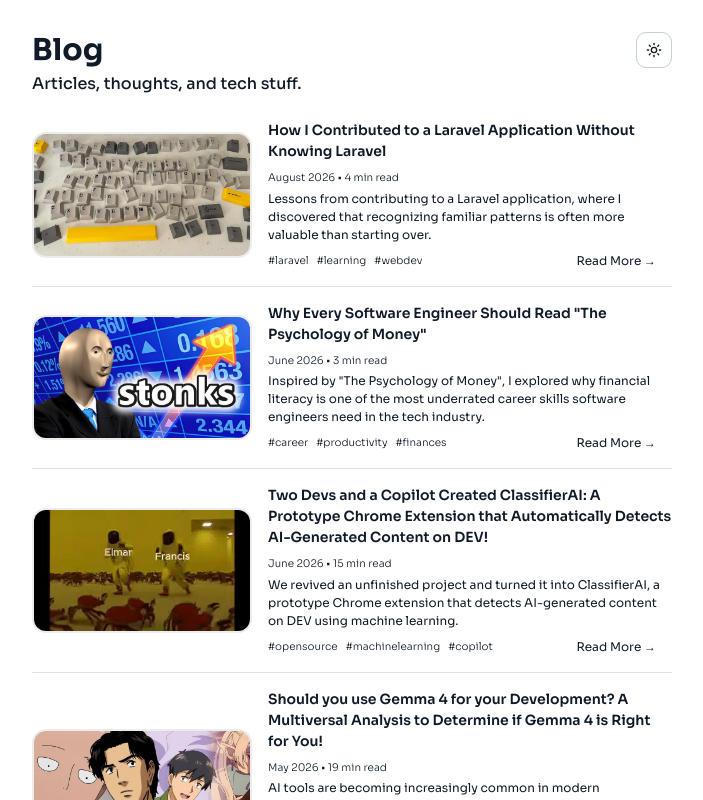
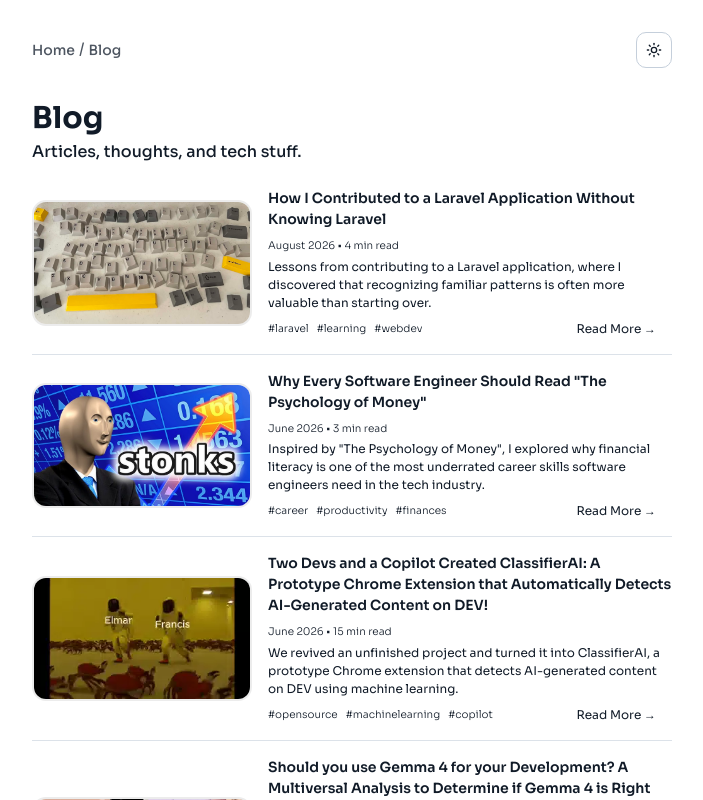
Before and after one commit to CodingWithJiro/elmarchavez, a Next.js app: page /blog in a window 1280 px wide. Shown: the top 800 px of the page, without its empty margins (288-991 px from the left). Built offline with nearby package versions, Linux system fonts and the light colour scheme.

Commit message:
feat(blog): add breadcrumb to blog page

```diff
--- a/src/app/blog/page.tsx
+++ b/src/app/blog/page.tsx
@@ -4,6 +4,7 @@ import Link from 'next/link';
 import Footer from '@/components/sections/footer';
 import ThemeToggle from '@/components/theme/theme-toggle';
 import { BLOGS } from '@/data/blog-list';
+import Breadcrumb from '@/components/sections/breadcrumb';
 
 const metaDescription =
   'Blog posts on full stack development and tech from Elmar Chavez.';
@@ -34,16 +35,17 @@ const blogsLatestOrder = BLOGS.slice().reverse();
 export default function BlogPage() {
   return (
     <main id="main" className="mx-auto max-w-130 px-4 py-8 md:max-w-2xl">
-      <header className="flex justify-between">
-        <div>
-          <h1 className="mb-1 text-lg font-bold md:text-3xl">Blog</h1>
-          <p className="mb-6 text-sm font-medium md:text-base">
-            Articles, thoughts, and tech stuff.
-          </p>
-        </div>
-
+      <header className="mb-8 flex items-center justify-between">
+        <Breadcrumb items={[]} currentLabel="Blog" />
         <ThemeToggle />
       </header>
+
+      <section>
+        <h1 className="mb-1 text-lg font-bold md:text-3xl">Blog</h1>
+        <p className="mb-6 text-sm font-medium md:text-base">
+          Articles, thoughts, and tech stuff.
+        </p>
+      </section>
 
       <ul className="flex flex-col gap-4">
         {blogsLatestOrder.map(
```
